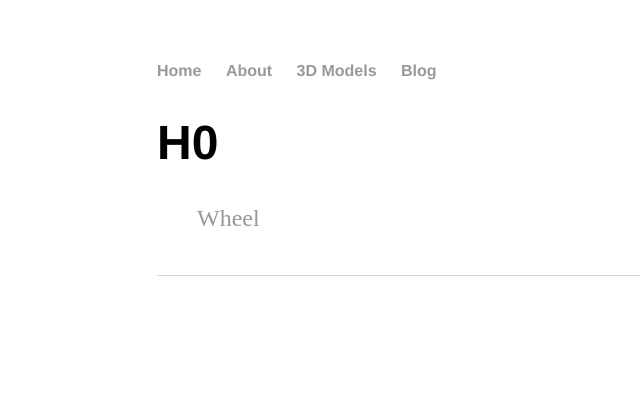
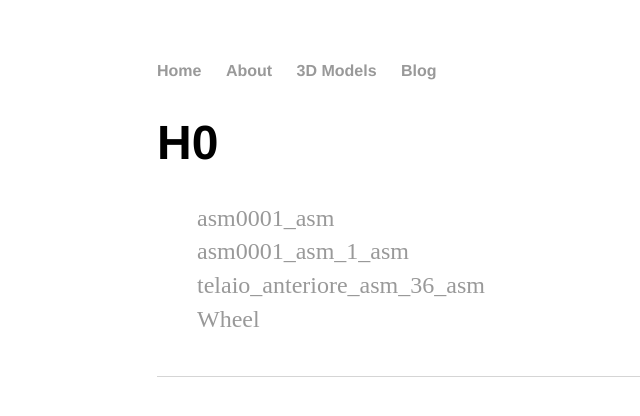
Before and after one commit to BootCampOSV/bcosv, a Jekyll site: the page built from Doc/mechanics/index.html, in a window 1280 px wide. Shown: the top 416 px of the page, without its empty margins (35-675 px from the left). Built offline with Jekyll 4.4.1, drawn with Linux system fonts in a browser that asks for light colours.

Commit message:
updating pages

```diff
--- a/Doc/mechanics/index.html
+++ b/Doc/mechanics/index.html
@@ -6,7 +6,8 @@ title:  H0
 <h1>{{ page.title }}</h1>
 
 <ul class="posts">
-
-    <li><a href="{{site.url}}{{site.baseurl}}/Doc/mechanics/wheel.html"> Wheel
-    </a></li>
+    <li><a href="{{site.url}}{{site.baseurl}}/Doc/mechanics/asm0001_asm.html"> asm0001_asm</a></li>
+    <li><a href="{{site.url}}{{site.baseurl}}/Doc/mechanics/asm001_asm_1_asm.html"> asm0001_asm_1_asm</a></li>
+    <li><a href="{{site.url}}{{site.baseurl}}/Doc/mechanics/telaio_anteriore_asm_36_asm.html"> telaio_anteriore_asm_36_asm</a></li>
+    <li><a href="{{site.url}}{{site.baseurl}}/Doc/mechanics/wheel.html"> Wheel</a></li>
 </ul>
```
